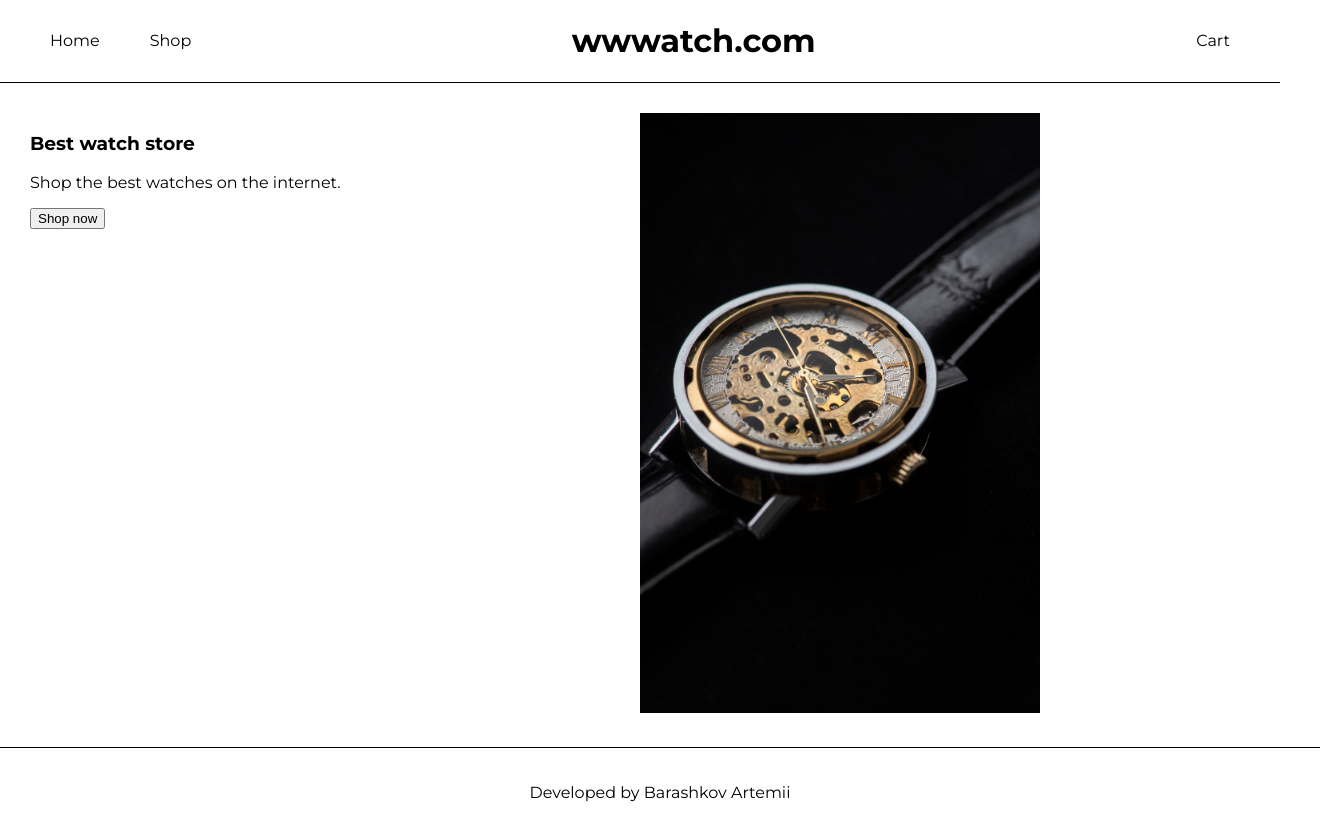
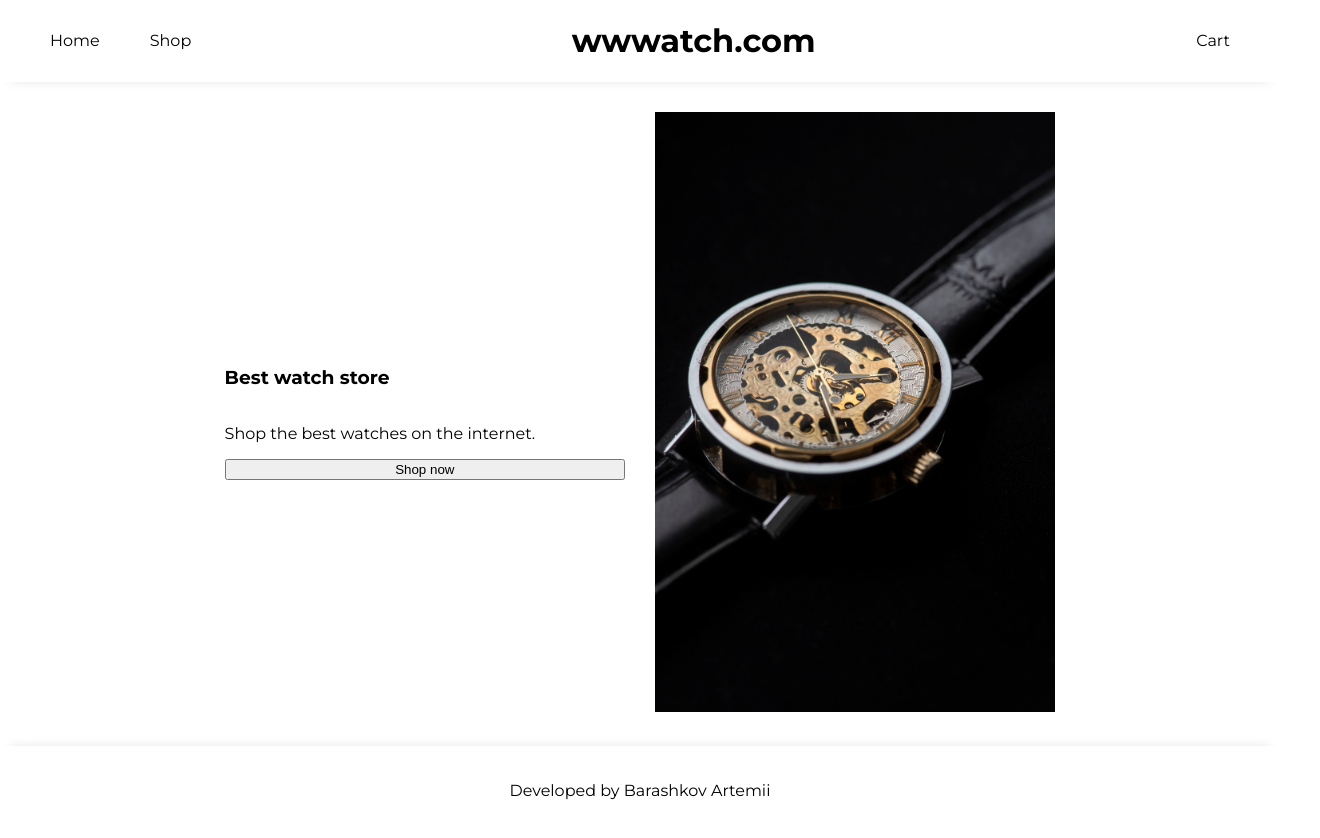
Before and after one commit to ArtemiiHH/shopping-cart, a React (Vite) app: page / in a window 1280 px wide. Shown: the whole page, 1320 px wide, since content can reach past the window. Built offline with nearby package versions, Linux system fonts and the light colour scheme; a web font is replaced by a local one.

Commit message:
Add box shadows to header and footer

```diff
--- a/src/components/footer/Footer.module.css
+++ b/src/components/footer/Footer.module.css
@@ -2,8 +2,7 @@
   display: flex;
   justify-content: center;
   align-items: center;
-  width: 100%;
   height: 50px;
   padding: 20px;
-  border-top: 1px solid black;
+  box-shadow: rgba(33, 35, 38, 0.1) 0px -10px 10px -10px;
 }
--- a/src/components/header/Header.module.css
+++ b/src/components/header/Header.module.css
@@ -2,7 +2,7 @@
   display: grid;
   grid-template-columns: 1fr 10fr 1fr;
   width: 100%;
-  border-bottom: 1px solid black;
+  box-shadow: rgba(33, 35, 38, 0.1) 0px 10px 10px -10px;
 }
 
 .logo {
--- a/src/pages/home/Home.jsx
+++ b/src/pages/home/Home.jsx
@@ -4,14 +4,20 @@ import styles from "./Home.module.css";
 export default function Home() {
   return (
     <section className={styles.home}>
-      <div className="left-side">
+      {/* Home Page */}
+      {/* Left side */}
+      <div className={styles.leftColumn}>
+        {/* Title */}
         <h1 className="title">Best watch store</h1>
+        {/* Description */}
         <p className="description">Shop the best watches on the internet.</p>
+        {/* Shop Now Button */}
         <button className="shop-btn">
           <Link to="shop">Shop now</Link>
         </button>
       </div>
 
+      {/* Right side */}
       <div className="right-side">
         <img src="../src/assets/images/watch.jpg" />
       </div>
--- a/src/pages/home/Home.module.css
+++ b/src/pages/home/Home.module.css
@@ -1,7 +1,8 @@
 .home {
   display: grid;
   grid-template-columns: 1fr 1fr;
-  /* margin: 0 auto; */
+  gap: 30px;
+  margin: 0 auto;
   height: 100%;
 }
 
@@ -9,3 +10,9 @@
   height: 600px;
   width: auto;
 }
+
+.leftColumn {
+  display: flex;
+  flex-direction: column;
+  align-self: center;
+}
```
